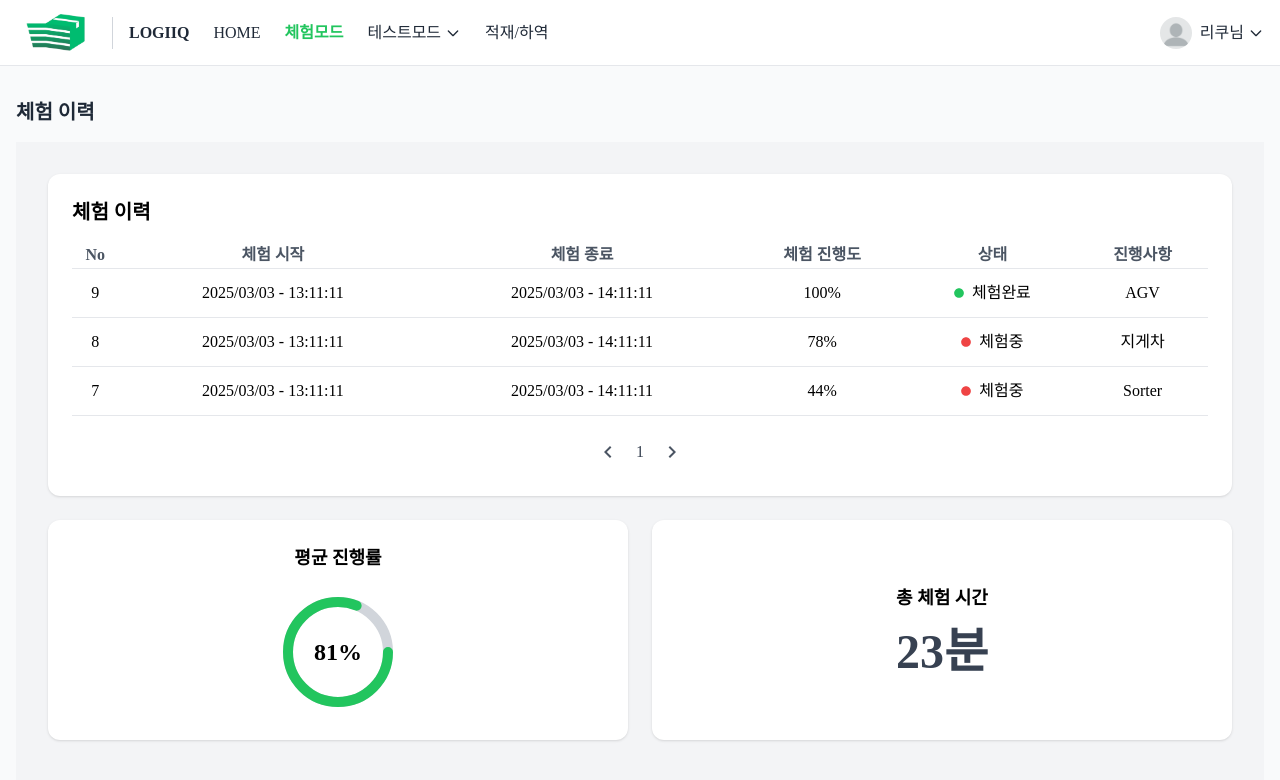
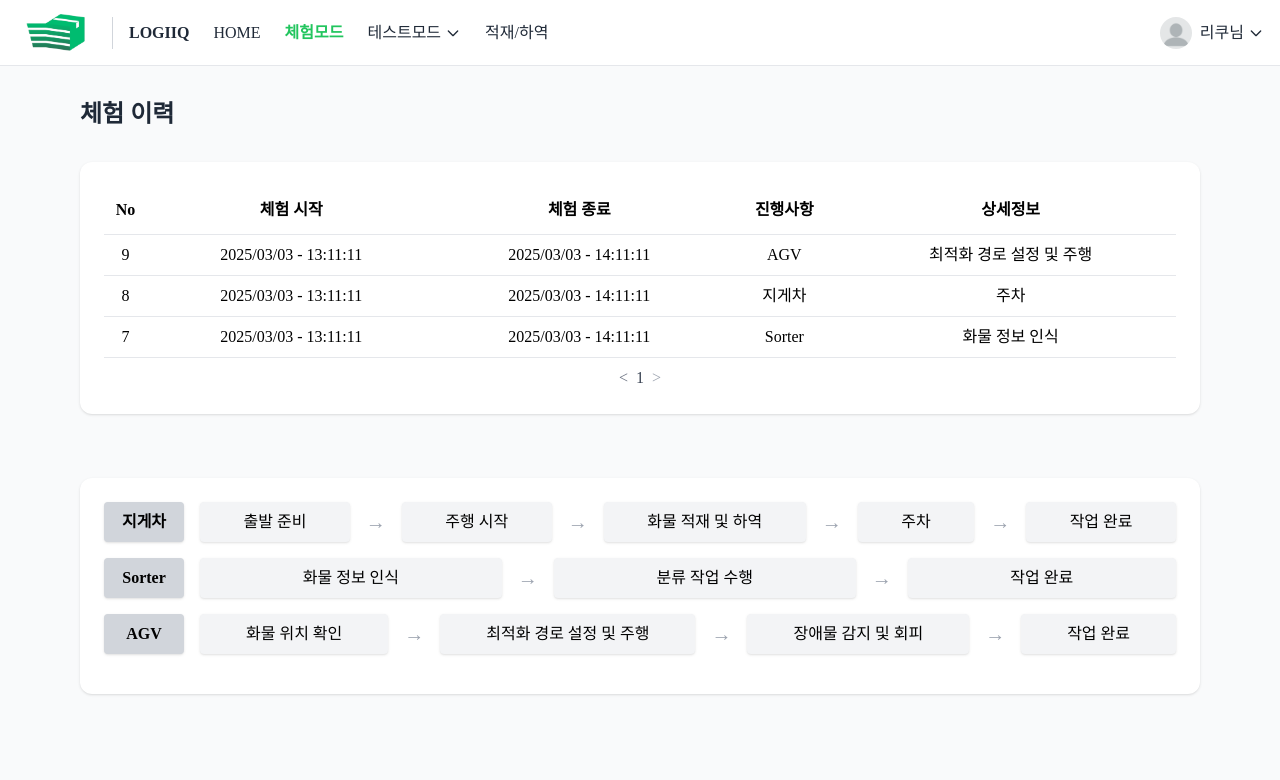
Before and after one commit to logiIQSKU/loqiiq_front, a React (Create React App) app: page /dashboard in a window 1280 px wide. Shown: the top 780 px of the page. Built offline with nearby package versions, Linux system fonts and the light colour scheme; a web font is replaced by a local one.

Commit message:
Fix: 체험모드 페이지 수정

```diff
--- a/src/pages/DashboardPage.js
+++ b/src/pages/DashboardPage.js
@@ -1,84 +1,137 @@
-// pages/DashboardPage.js
-import React from 'react';
-import { useNavigate } from 'react-router-dom';
-import ExperienceTable from '../components/ExperienceTable';
-import TestTable from '../components/TestTable';
+import React from "react";
 
-const DashboardPage = () => {
-    const navigate = useNavigate();
-
-    const experienceData = [
-        { id: 9, startTime: '2025/03/03-13:11:11', endTime: '2025/03/03-14:11:11', progress: 100, status: '체험완료', type: 'AGV' },
-        { id: 8, startTime: '2025/03/03-13:11:11', endTime: '2025/03/03-14:11:11', progress: 78, status: '체험중', type: '지게차' },
-        { id: 7, startTime: '2025/03/03-13:11:11', endTime: '2025/03/03-14:11:11', progress: 44, status: '체험중', type: 'Sorter' },
+const experienceRows = [
+  {
+    id: 9,
+    startTime: "2025/03/03 - 13:11:11",
+    endTime: "2025/03/03 - 14:11:11",
+    type: "AGV",
+    detail: "최적화 경로 설정 및 주행",
+  },
+  {
+    id: 8,
+    startTime: "2025/03/03 - 13:11:11",
+    endTime: "2025/03/03 - 14:11:11",
+    type: "지게차",
+    detail: "주차",
+  },
+  {
+    id: 7,
+    startTime: "2025/03/03 - 13:11:11",
+    endTime: "2025/03/03 - 14:11:11",
+    type: "Sorter",
+    detail: "화물 정보 인식",
+  },
 ];
 
-    const forkliftData = [
-        { id: 9, startTime: '2025/03/03-13:11:11', endTime: '2025/03/03-14:11:11', score: 87, status: '통과' },
-        { id: 8, startTime: '2025/03/03-13:11:11', endTime: '2025/03/03-14:11:11', score: 78, status: '실패' },
-        { id: 7, startTime: '2025/03/03-13:11:11', endTime: '2025/03/03-14:11:11', score: 0, status: '오류' },
+const processFlows = [
+  {
+    type: "지게차",
+    steps: ["출발 준비", "주행 시작", "화물 적재 및 하역", "주차", "작업 완료"],
+  },
+  {
+    type: "Sorter",
+    steps: ["화물 정보 인식", "분류 작업 수행", "작업 완료"],
+  },
+  {
+    type: "AGV",
+    steps: [
+      "화물 위치 확인",
+      "최적화 경로 설정 및 주행",
+      "장애물 감지 및 회피",
+      "작업 완료",
+    ],
+  },
 ];
 
-    const sorterData = [
-        { id: 9, startTime: '2025/03/03-13:11:11', endTime: '2025/03/03-14:11:11', score: 87, status: '통과' },
-        { id: 8, startTime: '2025/03/03-13:11:11', endTime: '2025/03/03-14:11:11', score: 78, status: '실패' },
-        { id: 7, startTime: '2025/03/03-13:11:11', endTime: '2025/03/03-14:11:11', score: 0, status: '오류' },
-    ];
+const FlowChart = ({ steps, label }) => (
+  <div className="flex items-center w-full mb-4">
+    {/* 라벨 */}
+    <div className="px-4 py-2 bg-gray-300 rounded shadow text-base font-semibold mr-4 min-w-[80px] text-center">
+      {label}
+    </div>
+    {/* 단계 플로우 */}
+    <div className="flex items-center flex-1 gap-x-4">
+      {steps.map((step, idx) => (
+        <React.Fragment key={step}>
+          <div className="grow px-4 py-2 bg-gray-100 rounded shadow text-base font-medium text-center">
+            {step}
+          </div>
+          {idx < steps.length - 1 && (
+            <span className="text-xl text-gray-400">{"→"}</span>
+          )}
+        </React.Fragment>
+      ))}
+    </div>
+  </div>
+);
 
-    const agvData = [
-        { id: 9, startTime: '2025/03/03-13:11:11', endTime: '2025/03/03-14:11:11', score: 87, status: '통과' },
-        { id: 8, startTime: '2025/03/03-13:11:11', endTime: '2025/03/03-14:11:11', score: 78, status: '실패' },
-        { id: 7, startTime: '2025/03/03-13:11:11', endTime: '2025/03/03-14:11:11', score: 0, status: '오류' },
-    ];
-
-    const handleViewDetail = (type, id) => {
-        switch (type) {
-            case '지게차':
-                navigate(`/forklift/${id}`);
-                break;
-            case 'Sorter':
-                navigate(`/sorter/${id}`);
-                break;
-            case 'AGV':
-                navigate(`/agv/${id}`);
-                break;
-            default:
-                break;
-        }
-    };
-
-    return (
-        <div className="container px-4 py-8 mx-auto">
-            <section className="mb-4">
-                <h2 className="mb-4 text-xl font-bold text-gray-800">체험 이력</h2>
-                <ExperienceTable data={experienceData} />
+const DashboardPage = () => (
+  <div className="p-8 min-h-screen flex flex-col gap-8 mx-12">
+    {/* 체험 이력 */}
+    <section className="mb-8">
+      <h2 className="mb-8 text-2xl font-bold text-gray-800">체험 이력</h2>
+      <div className="bg-white rounded-xl shadow p-6">
+        <table className="min-w-full text-center">
+          <thead>
+            <tr className="border-b">
+              <th className="py-3">No</th>
+              <th className="py-3">체험 시작</th>
+              <th className="py-3">체험 종료</th>
+              <th className="py-3">진행사항</th>
+              <th className="py-3">상세정보</th>
+            </tr>
+          </thead>
+          <tbody>
+            {experienceRows.map((row) => (
+              <tr key={row.id} className="border-b">
+                <td className="py-2">{row.id}</td>
+                <td className="py-2">{row.startTime}</td>
+                <td className="py-2">{row.endTime}</td>
+                <td className="py-2">{row.type}</td>
+                <td className="py-2">{row.detail}</td>
+              </tr>
+            ))}
+          </tbody>
+        </table>
+        {/* 페이지네이션 예시 */}
+        <div className="flex justify-center items-center mt-2">
+          <span className="text-gray-500">&lt;</span>
+          <span className="mx-2 text-gray-700">1</span>
+          <span className="text-gray-400">&gt;</span>
+        </div>
+      </div>
     </section>
 
-            {/* <section className="mb-8">
-                <h2 className="mb-4 text-xl font-bold text-gray-800">지게차</h2>
-                <TestTable
-                    data={forkliftData}
-                    onViewDetail={(id) => handleViewDetail('지게차', id)}
+    {/* 플로우 차트 */}
+    <section className="mb-8">
+      <div className="bg-white rounded-xl shadow p-6">
+        <FlowChart
+          label="지게차"
+          steps={[
+            "출발 준비",
+            "주행 시작",
+            "화물 적재 및 하역",
+            "주차",
+            "작업 완료",
+          ]}
         />
+        <FlowChart
+          label="Sorter"
+          steps={["화물 정보 인식", "분류 작업 수행", "작업 완료"]}
+        />
+        <FlowChart
+          label="AGV"
+          steps={[
+            "화물 위치 확인",
+            "최적화 경로 설정 및 주행",
+            "장애물 감지 및 회피",
+            "작업 완료",
+          ]}
+        />
+      </div>
     </section>
-
-            <section className="mb-8">
-                <h2 className="mb-4 text-xl font-bold text-gray-800">Sorter</h2>
-                <TestTable
-                    data={sorterData}
-                    onViewDetail={(id) => handleViewDetail('Sorter', id)}
-                />
-            </section>
-
-            <section className="mb-8">
-                <h2 className="mb-4 text-xl font-bold text-gray-800">AGV</h2>
-                <TestTable
-                    data={agvData}
-                    onViewDetail={(id) => handleViewDetail('AGV', id)}
-                />
-            </section> */}
   </div>
 );
-};
 
 export default DashboardPage;
```
Also changed, not shown: 1 other file (tests, documents, lock files or other folders). Lines whose indentation alone changed are shown as unchanged.
